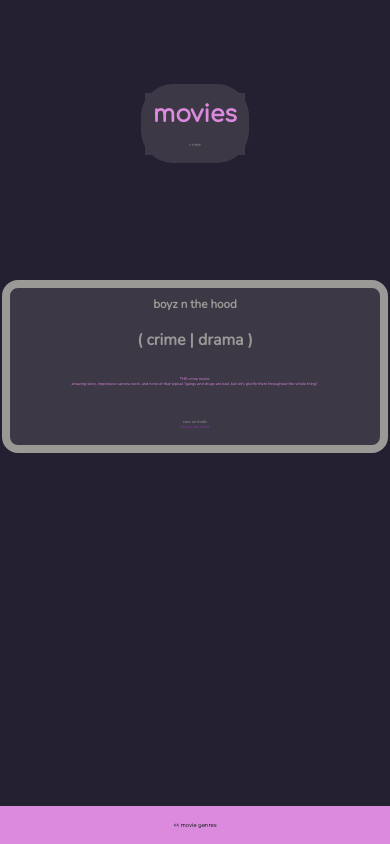
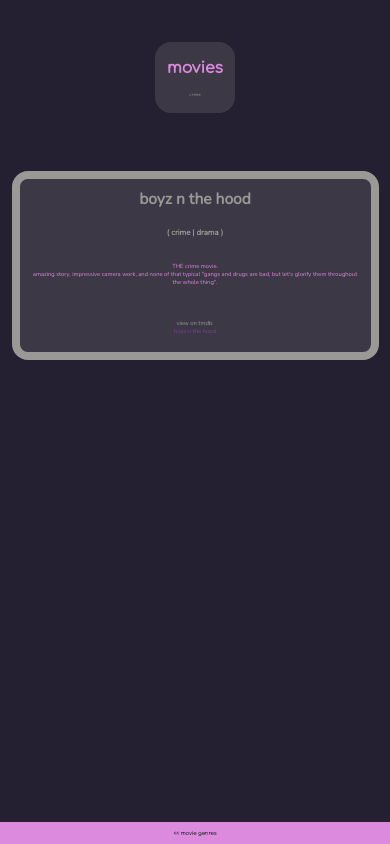
Before and after one commit to toufy/omlist, a plain HTML site: page movies/crime.html in a window 390 px wide. Drawn offline with nearby package versions, Linux system fonts and the light colour scheme.

Commit message:
for mobile

```diff
--- a/genres.css
+++ b/genres.css
@@ -34,3 +34,20 @@ div.e-box p a {
 div.e-box p a:hover {
     color: #dc8add;
 }
+
+@media screen and (max-width: 768px) {
+    div.entry-wrapper {
+        margin: 1rem;
+        width: 90vw;
+    }
+    div.e-box h3 {
+        font-size: 4vw;
+    }
+    div.e-box h4 {
+        font-size: 2vw;
+    }
+    div.e-box p {
+        color: #dc8add;
+        font-size: 1.5vw;
+    }
+}
--- a/style.css
+++ b/style.css
@@ -94,3 +94,28 @@ div.footer {
 h6 {
     background-color: inherit;
 }
+
+@media screen and (max-width: 768px) {
+    div.body-wrapper {
+        margin-bottom: 2vh;
+    }
+    div.p-header {
+        font-size: 2vw;
+        padding: 1vh 1vw;
+        margin: 5vh 5vw;
+        border-radius: 1rem;
+        text-align: center;
+    }
+    div.box-wrapper {
+        flex-direction: column;
+        margin-top: 0;
+    }
+    div.p-box {
+        padding: 5vh 15vw;
+        margin: 1rem;
+        border: #613583 solid 0.25rem;
+    }
+    div.footer {
+        padding: 0.5rem;
+    }
+}
```
